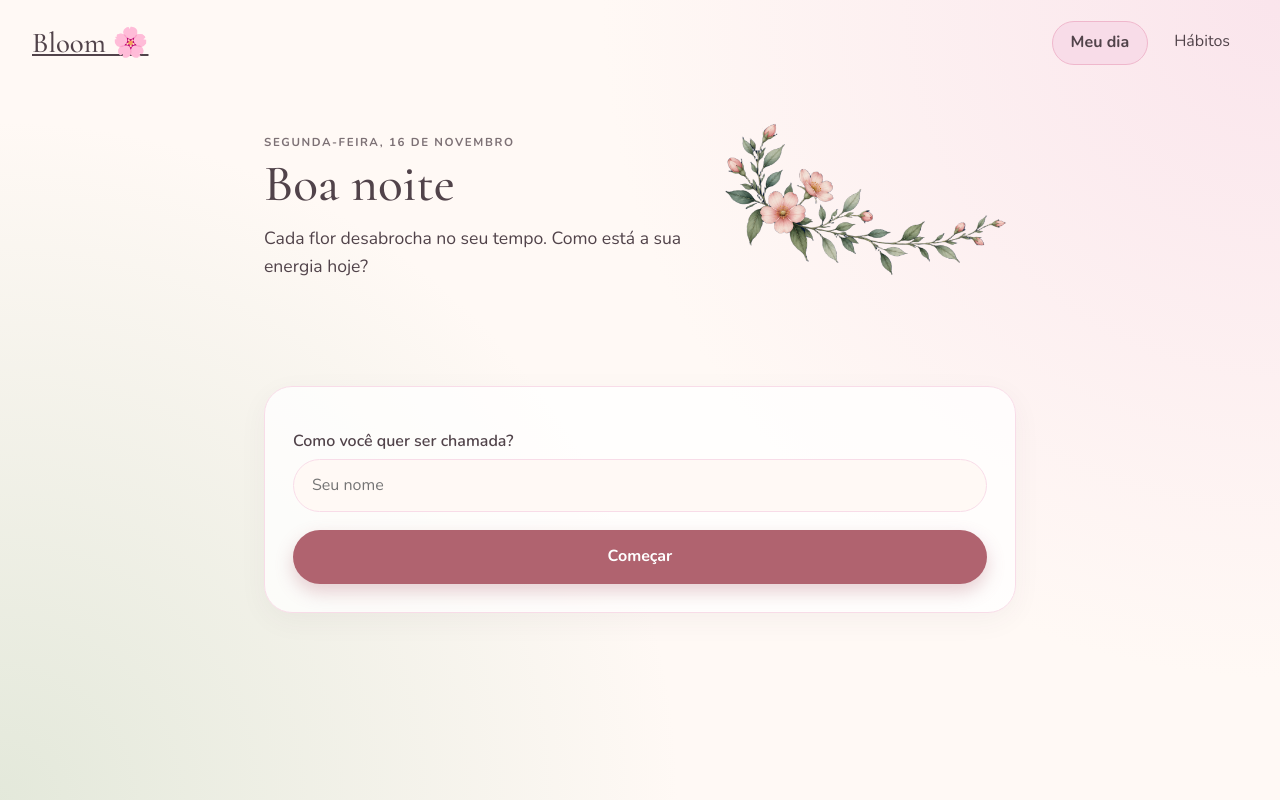
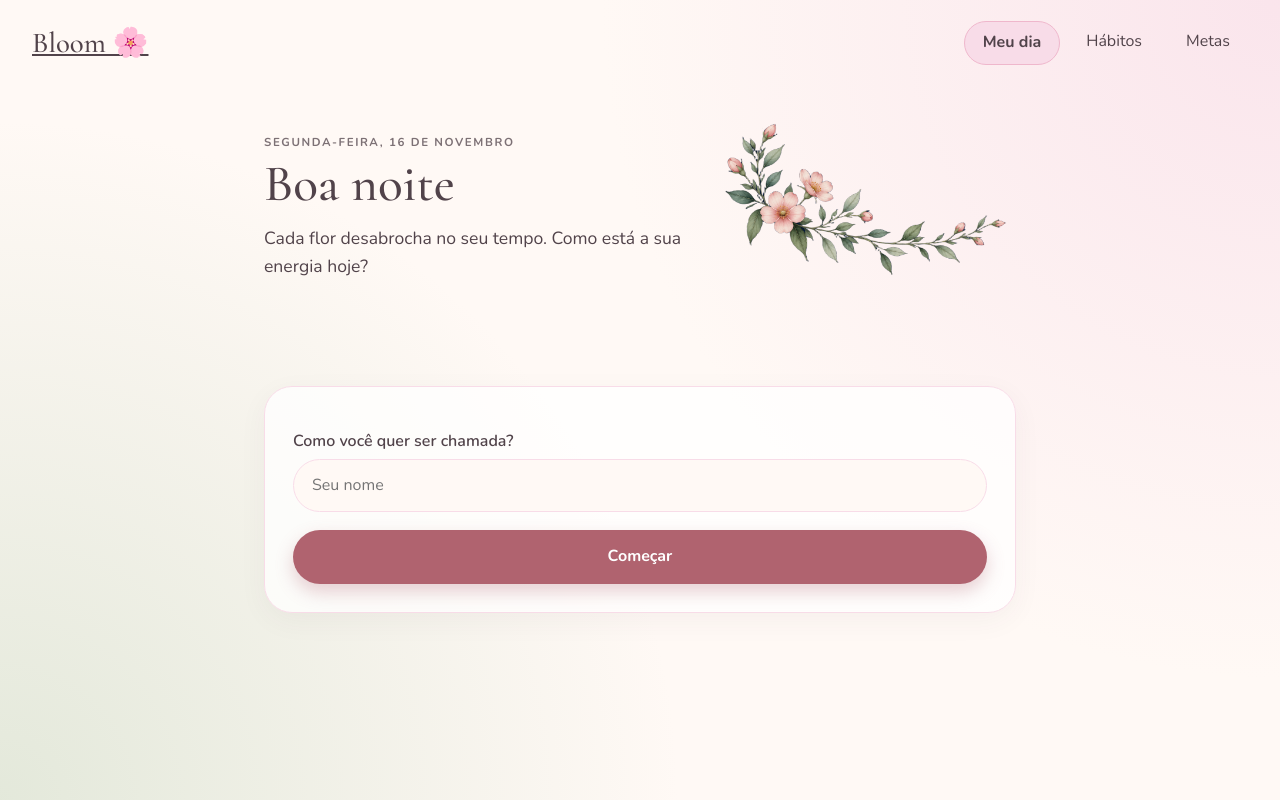
Before and after one commit to analuisa-r/Bloom-app, a plain HTML site: page pages/meu-dia.html in a window 1280 px wide. Drawn offline with nearby package versions, Linux system fonts and the light colour scheme.

Commit message:
feat: adiciona link de Metas na navegação

```diff
--- a/pages/meu-dia.html
+++ b/pages/meu-dia.html
@@ -16,6 +16,7 @@
     <nav class="menu-principal" aria-label="Principal">
       <a href="meu-dia.html" aria-current="page">Meu dia</a>
       <a href="habitos.html">Hábitos</a>
+     <a href="metas.html">Metas</a>
     </nav>
   </header>
 
```
Also changed, not shown: pages/habitos.html (+1 -0 lines).
